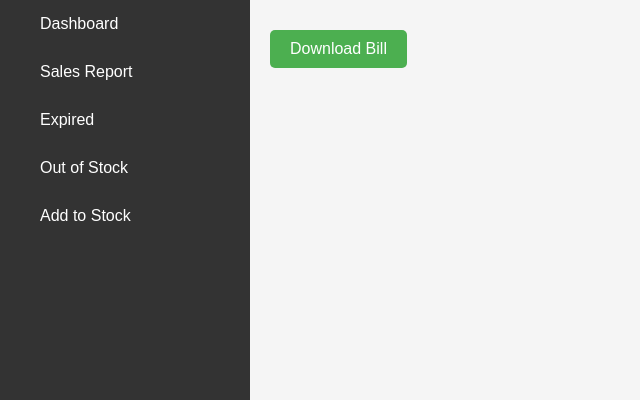
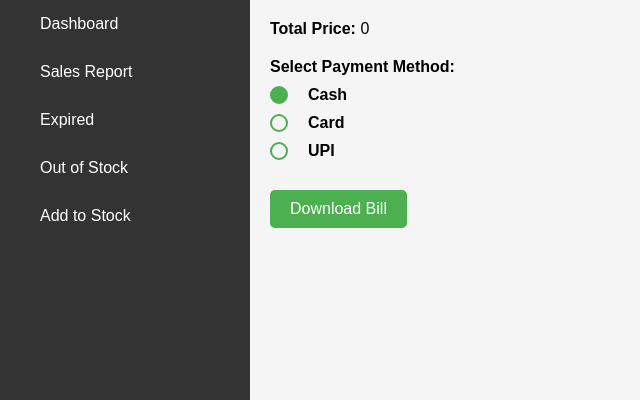
Before and after one commit to Rohith-kumar42/Pharmacy-Management, a PHP site: page /bill_page.php in a window 1280 px wide. Shown: the part 126-526 px from the top of the page, without its empty margins (0-640 px from the left). Run offline with PHP 8.4, Linux system fonts and the light colour scheme; data comes from the database, SQL or seed files in the repository; data that the repository does not hold is empty; some libraries are stand-ins or nearby versions.

Commit message:
Added truncate bill code and made changes in bill segment

```diff
--- a/add_stock.php
+++ b/add_stock.php
@@ -238,10 +238,9 @@
             // Execute the statement
             if ($stmt->execute()) {
                 echo "New stock added successfully";
-                header("Location: home.php");  // Redirect to home page after success
+                // header("Location: home.php");  // Redirect to home page after success
+                // exit();  // Ensure the script stops after the redirect
                 exit();  // Ensure the script stops after the redirect
-            } else {
-                echo "Error: " . $stmt->error;
             }
 
             // Close statement
--- a/bill_page.php
+++ b/bill_page.php
@@ -7,11 +7,42 @@
     die("Connection failed: " . $conn->connect_error);
 }
 
-// Query to fetch data from the bill table
-$sql = "SELECT * FROM bill";
+$sql = "
+SELECT b.*, s.date AS expire_date
+FROM bill_temp b
+LEFT JOIN stock s ON b.drug_id = s.id
+";
+
 $result = $conn->query($sql);
 
-// HTML structure with inline CSS
+$merged_data = [];
+$total_price = 0;
+
+if ($result && $result->num_rows > 0) {
+    // Process each row
+    while ($row = $result->fetch_assoc()) {
+        $key = $row['drug_id'];
+
+        if (isset($merged_data[$key])) {
+            $merged_data[$key]['quantity'] += $row['quantity'];
+            $merged_data[$key]['price'] = round($merged_data[$key]['price'] + $row['price'], 2);
+
+            if (!empty($row['expire_date'])) {
+                $merged_data[$key]['expire_date'] = $row['expire_date'];
+            }
+        } else {
+            $merged_data[$key] = [
+                'drug_name' => $row['drug_name'],
+                'drug_id' => $row['drug_id'],
+                'quantity' => $row['quantity'],
+                'expire_date' => !empty($row['expire_date']) ? $row['expire_date'] : null,
+                'price' => $row['price']
+            ];
+        }
+
+        $total_price += $row['price'];
+    }
+}
 ?>
 <!DOCTYPE html>
 <html lang="en">
@@ -54,58 +85,60 @@
             background-color: #45a049;
         }
 
+        .payment-method input {
+            margin-right: 10px;
+        }
+
+        .payment-method {
+            margin-top: 20px;
+            font-size: 16px;
+            display: flex;
+            flex-direction: column; /* Stack options vertically */
+            gap: 10px; /* Add spacing between options */
+        }
+
+        .payment-method input[type="radio"] {
+            appearance: none;
+            -webkit-appearance: none;
+            width: 18px;
+            height: 18px;
+            border: 2px solid #4CAF50;
+            border-radius: 50%;
+            outline: none;
+            cursor: pointer;
+            margin-right: 10px;
+            position: relative;
+        }
+
+        .payment-method input[type="radio"]:checked {
+            background-color: #4CAF50;
+            border-color: #4CAF50;
+        }
+
+        .payment-method label {
+            cursor: pointer;
+            font-weight: bold;
+            display: flex;
+            align-items: center; /* Center text vertically with the radio button */
+        }
+
+        .payment-method div {
+            display: flex;
+            align-items: center;
+            gap: 10px; /* Space between radio button and label */
+        }
+
+        /* Add spacing below the entire section */
+        .payment-method-container {
+            margin-bottom: 20px;
+        }
+
+
     </style>
     <script src="https://cdnjs.cloudflare.com/ajax/libs/jspdf/2.5.1/jspdf.umd.min.js"></script>
 </head>
 <body>
-<?php
-$conn = new mysqli("localhost", "root", "", "pharmacy_db");
-
-if ($conn->connect_error) {
-    die("Connection failed: " . $conn->connect_error);
-}
-
-$sql = "
-SELECT b.*, s.date AS expire_date
-FROM bill_temp b
-LEFT JOIN stock s ON b.drug_id = s.id
-";
-
-$result = $conn->query($sql);
-
-$merged_data = [];
-
-if ($result && $result->num_rows > 0) {
-    // Process each row
-    while ($row = $result->fetch_assoc()) {
-        // Create a unique key based on drug_id
-        $key = $row['drug_id'];
-
-        if (isset($merged_data[$key])) {
-            // Merge quantities and prices
-            $merged_data[$key]['quantity'] += $row['quantity'];
-            $merged_data[$key]['price'] = round($merged_data[$key]['price'] + $row['price'], 2);
-
-            // Update expiry date if it exists in the stock table
-            if (!empty($row['expire_date'])) {
-                $merged_data[$key]['expire_date'] = $row['expire_date'];
-            }
-        } else {
-            // If key does not exist, add it to the array
-            $merged_data[$key] = [
-                'drug_name' => $row['drug_name'],
-                'drug_id' => $row['drug_id'],
-                'quantity' => $row['quantity'],
-                'expire_date' => !empty($row['expire_date']) ? $row['expire_date'] : null,
-                'price' => $row['price']
-            ];
-        }
-    }
-}
-
-?>
 <div class="container">
-    <!-- Sidebar -->
     <div class="sidebar">
         <div class="logo-section">
             <img src="./assets/Logo.png" alt="Pharmacare">
@@ -138,10 +171,7 @@
             </thead>
             <tbody>
                 <?php
-
-        // Display merged data
                 if (!empty($merged_data)) {
-
                     foreach ($merged_data as $data) {
                         echo "<tr>";
                         echo "<td>" . htmlspecialchars($data['drug_name']) . "</td>";
@@ -151,12 +181,33 @@
                         echo "<td>" . htmlspecialchars($data['price']) . "</td>";
                         echo "</tr>";
                     }
-            echo "</table>";
                 }
                 ?>
             </tbody>
         </table>
+        <div class="total-price">
+            <strong>Total Price: </strong><?php echo htmlspecialchars($total_price); ?>
+        </div>
+        <div class="payment-method-container">
+            <div class="payment-method">
+                <strong>Select Payment Method:</strong>
+                <div>
+                    <input type="radio" id="cash" name="payment_method" value="Cash" checked>
+                    <label for="cash">Cash</label>
+                </div>
+                <div>
+                    <input type="radio" id="card" name="payment_method" value="Card">
+                    <label for="card">Card</label>
+                </div>
+                <div>
+                    <input type="radio" id="upi" name="payment_method" value="UPI">
+                    <label for="upi">UPI</label>
+                </div>
+            </div>
+        </div>
+
         <button id="download-bill" class="download-btn" onclick="printBill()">Download Bill</button>
+    </div>
 </div>
 <script src="https://code.jquery.com/jquery-3.6.0.min.js"></script>
 <script>
@@ -164,10 +215,9 @@
         $('#download-bill').click(function() {
             let billData = [];
 
-            // Loop through the table rows and collect drug_id and quantity
             $('tbody tr').each(function() {
-                let drug_id = $(this).find('td:nth-child(2)').text(); // drug_id is in the second column
-                let quantity = $(this).find('td:nth-child(3)').text(); // quantity is in the third column
+                let drug_id = $(this).find('td:nth-child(2)').text();
+                let quantity = $(this).find('td:nth-child(3)').text();
 
                 billData.push({
                     'drug_id': drug_id,
@@ -175,19 +225,15 @@
                 });
             });
 
-            // Send an AJAX request to update stock in the database
             $.ajax({
-                url: 'update_stock.php', // This is the PHP file that will handle the stock update
+                url: 'update_stock.php',
                 type: 'POST',
                 contentType: 'application/json',
                 data: JSON.stringify({ billData: billData }),
                 success: function(response) {
                     if (response.success) {
                         alert(response.message);
-
-                        // After successful stock update, initiate the print action
                         printBill();
-
                     } else {
                         alert("Failed to update stock: " + response.message);
                     }
@@ -200,13 +246,12 @@
     });
 
     function printBill() {
-        // Select the table content to print
     const billTable = document.querySelector('.bill-table').outerHTML;
+    const totalPrice = document.querySelector('.total-price').outerHTML;
+    const paymentMethod = document.querySelector('input[name="payment_method"]:checked').value;
 
-        // Create a new window to print the content
     const printWindow = window.open('', '_blank', 'width=800,height=600');
 
-        // Build the HTML for the print window, including necessary CSS for styling
     printWindow.document.write(`
         <html>
         <head>
@@ -234,22 +279,27 @@
                     max-width: 150px;
                     margin-bottom: 20px;
                 }
+                .total-price, .payment-method {
+                    margin-top: 20px;
+                    font-size: 18px;
+                    font-weight: bold;
+                }
             </style>
         </head>
         <body>
             <img src="./assets/Logo.png" alt="Pharmacare" style="margin-left:280px">
             ${billTable}
+            ${totalPrice}
+            <div class="payment-method"><strong>Payment Method: </strong>${paymentMethod}</div>
         </body>
         </html>
     `);
 
-        // Trigger print
-        printWindow.document.close(); // Close the document for writing
-        printWindow.focus(); // Focus on the window
-        printWindow.print(); // Trigger the print dialog
-        printWindow.close(); // Close the window after printing
+    printWindow.document.close();
+    printWindow.focus();
+    printWindow.print();
+    printWindow.close();
 }
-
 </script>
 </body>
 </html>
--- a/home.php
+++ b/home.php
@@ -399,7 +399,7 @@
 $today = date('Y-m-d');
 
 // Query the stock data where the expiry date is greater than today
-$sql = "SELECT * FROM stock WHERE date > '$today'";
+$sql = "SELECT * FROM stock WHERE date > '$today' AND quantity > 0";
 $result = $conn->query($sql);
 
 // Generate drug cards
```
Also changed, not shown: truncate_bill.php (added, +16 -0 lines), uploads/VIMIZIM-Bottle02.png (added), uploads/quinidine.jpg (added). Lines whose indentation alone changed are shown as unchanged.
